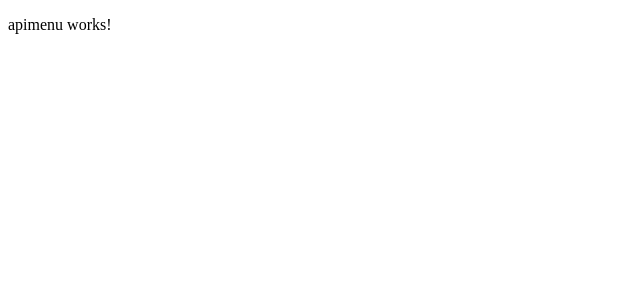
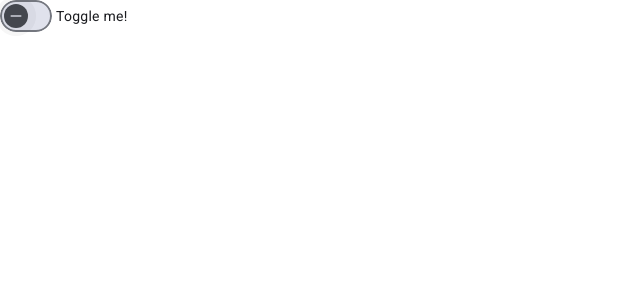
Before and after one commit to FranciscoFrontEndDeveloper/LinkticPruebaFrontend, an Angular app: page / in a window 1280 px wide. Shown: the top 300 px of the page, without its empty margins (0-640 px from the left). Built offline with nearby package versions, Linux system fonts and the light colour scheme.

Commit message:
installed angular material

```diff
--- a/angular.json
+++ b/angular.json
@@ -32,6 +32,7 @@
               }
             ],
             "styles": [
+              "src/custom-theme.scss",
               "src/styles.sass"
             ],
             "scripts": []
--- a/package.json
+++ b/package.json
@@ -10,10 +10,12 @@
   },
   "private": true,
   "dependencies": {
+    "@angular/cdk": "^19.2.15",
     "@angular/common": "^19.2.0",
     "@angular/compiler": "^19.2.0",
     "@angular/core": "^19.2.0",
     "@angular/forms": "^19.2.0",
+    "@angular/material": "^19.2.15",
     "@angular/platform-browser": "^19.2.0",
     "@angular/platform-browser-dynamic": "^19.2.0",
     "@angular/router": "^19.2.0",
--- a/src/app/app.component.ts
+++ b/src/app/app.component.ts
@@ -1,13 +1,11 @@
 import { Component } from '@angular/core';
 import { RouterOutlet } from '@angular/router';
-import { JsonplaceholderService } from './services/jsonplaceholder.service';
-import { Jsonplaceholderinterface } from './jsonplaceholderinterface';
-import { GenericviewComponent } from "./components/genericview/genericview.component";
+import { MatSlideToggleModule } from '@angular/material/slide-toggle';
 import { ApimenuComponent } from "./components/apimenu/apimenu.component";
 
 @Component({
   selector: 'app-root',
-  imports: [RouterOutlet, GenericviewComponent, ApimenuComponent],
+  imports: [RouterOutlet, ApimenuComponent,MatSlideToggleModule],
   templateUrl: './app.component.html',
   styleUrl: './app.component.sass',
 })
--- a/src/app/components/apimenu/apimenu.component.html
+++ b/src/app/components/apimenu/apimenu.component.html
@@ -1 +1 @@
-<p>apimenu works!</p>
+<mat-slide-toggle>Toggle me!</mat-slide-toggle>
--- a/src/app/components/apimenu/apimenu.component.ts
+++ b/src/app/components/apimenu/apimenu.component.ts
@@ -1,8 +1,8 @@
 import { Component } from '@angular/core';
-
+import { MatSlideToggleModule } from '@angular/material/slide-toggle';
 @Component({
   selector: 'app-apimenu',
-  imports: [],
+  imports: [MatSlideToggleModule],
   templateUrl: './apimenu.component.html',
   styleUrl: './apimenu.component.sass'
 })
--- /dev/null
+++ b/src/custom-theme.scss
@@ -0,0 +1,18 @@
+
+// Custom Theming for Angular Material
+// For more information: https://material.angular.io/guide/theming
+@use '@angular/material' as mat;
+
+html {
+  @include mat.theme((
+    color: (
+      theme-type: light,
+      primary: mat.$azure-palette,
+      tertiary: mat.$blue-palette,
+    ),
+    typography: Roboto,
+    density: 0,
+  ));
+}
+html, body { height: 100%; }
+body { margin: 0; font-family: Roboto, "Helvetica Neue", sans-serif; }
--- a/src/index.html
+++ b/src/index.html
@@ -6,6 +6,8 @@
   <base href="/">
   <meta name="viewport" content="width=device-width, initial-scale=1">
   <link rel="icon" type="image/x-icon" href="favicon.ico">
+  <link href="https://fonts.googleapis.com/css2?family=Roboto:wght@300;400;500&display=swap" rel="stylesheet">
+  <link href="https://fonts.googleapis.com/icon?family=Material+Icons" rel="stylesheet">
 </head>
 <body>
   <app-root></app-root>
```
Also changed, not shown: src/app/app.component.html (line endings or trailing spaces), 1 other file (tests, documents, lock files or other folders).
